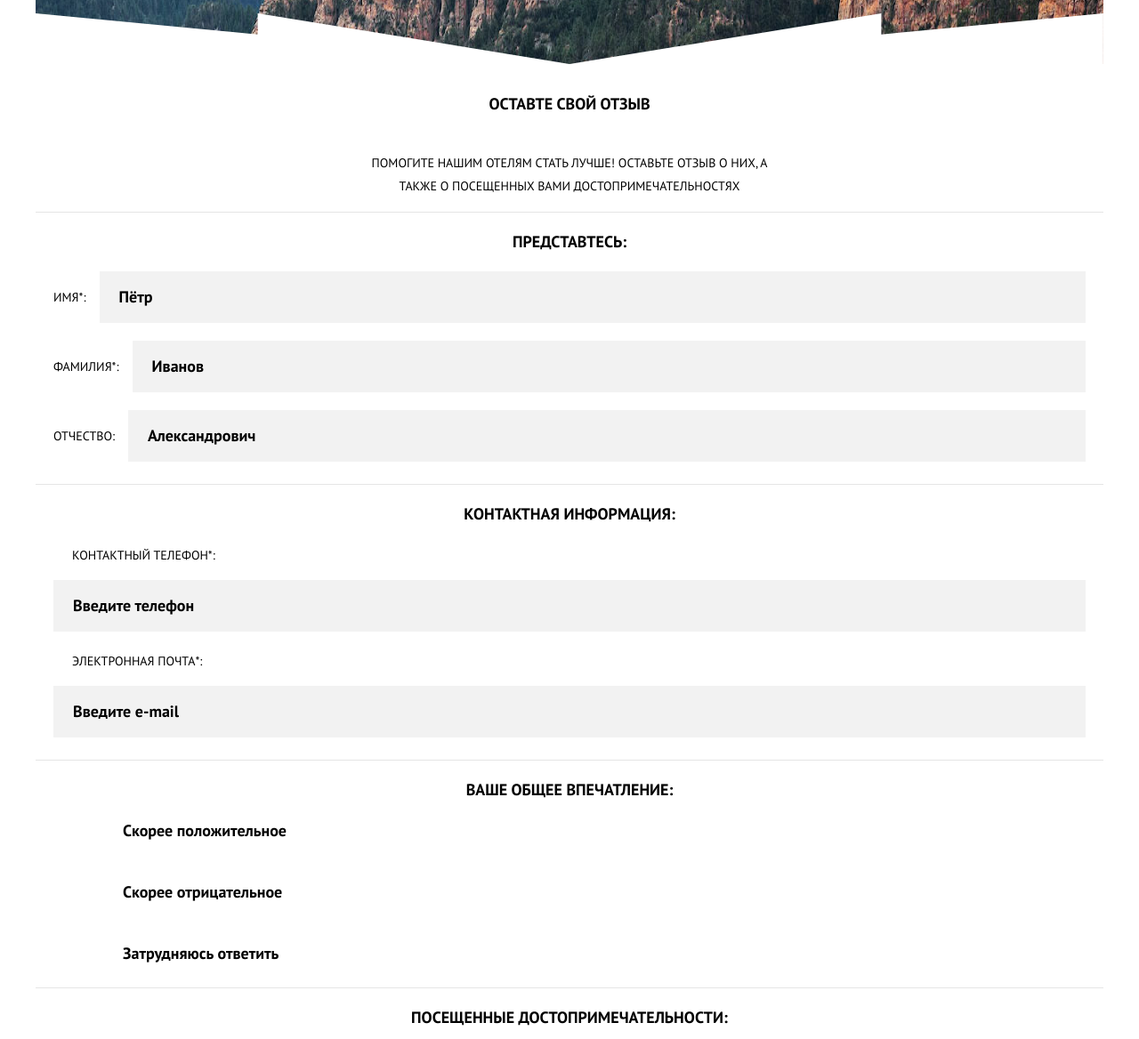
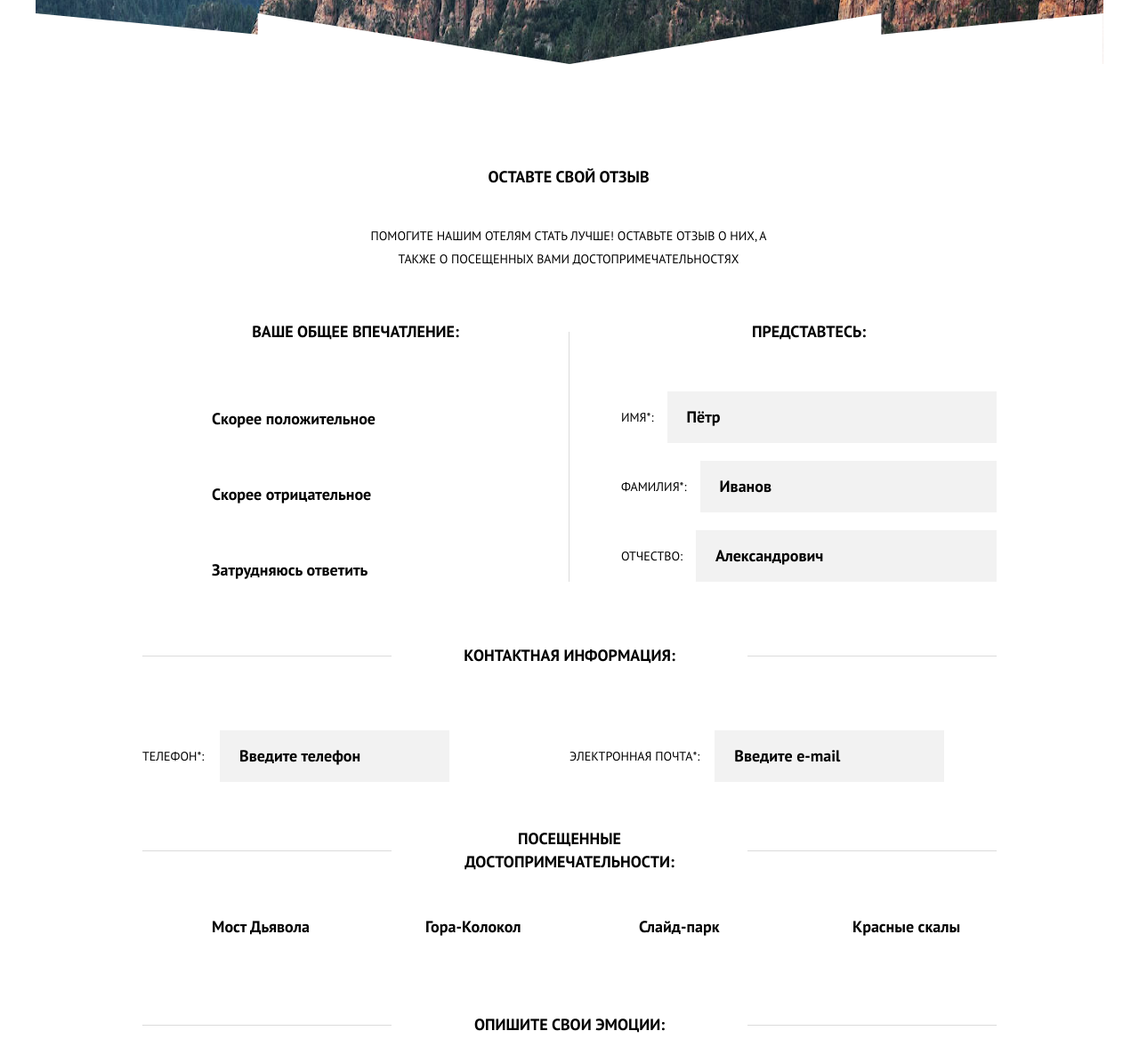
Before and after one commit to VadimKolpashchikov/1566065-sedona-21, a website: page source/form.html in a window 1280 px wide. Shown: the part 274-1442 px from the top of the page at 89% size. Drawn offline with nearby package versions, Linux system fonts and the light colour scheme; files that its build step writes are made by us from their sources.

Commit message:
исправляет ошибки в less добавляет сетку для страницы формы

```diff
--- a/source/form.html
+++ b/source/form.html
@@ -42,7 +42,9 @@
         <form class="feedback-form" action="https://echo.htmlacademy.ru" method="get">
           <div class="border"></div>
           <fieldset class="feedback-form__item feedback-form__user-name">
-            <legend class="feedback-form__title">Представтесь:</legend>
+            <legend class="feedback-form__legend">
+              <span class="feedback-form__title">Представтесь:</span>
+            </legend>
             <label>
               Имя*:
               <input class="feedback-form__input" type="text" name="name" placeholder="Пётр" required>
@@ -58,9 +60,11 @@
           </fieldset>
           <div class="border"></div>
           <fieldset class="feedback-form__item feedback-form__contacts">
-            <legend class="feedback-form__title">Контактная информация:</legend>
+            <legend class="feedback-form__legend">
+              <span class="feedback-form__title">Контактная информация:</span>
+            </legend>
             <label>
-              <span class="feedback-form__text-wrapper">Контактный телефон*:</span>
+              <span class="feedback-form__text-wrapper feedback-form__tell">Контактный телефон*:</span>
               <input
                 class="feedback-form__input tel-input"
                 type="tel" name="telephone"
@@ -82,7 +86,9 @@
           </fieldset>
           <div class="border"></div>
           <fieldset class="feedback-form__item feedback-form__impression">
-            <legend class="feedback-form__title">Ваше общее впечатление:</legend>
+            <legend class="feedback-form__legend">
+              <span class="feedback-form__title">Ваше общее впечатление:</span>
+            </legend>
             <label class="radio check option">
               <input class="radio-input" type="radio" name="impression" value="positive" checked>
               Скорее положительное
@@ -98,27 +104,31 @@
           </fieldset>
           <div class="border"></div>
           <fieldset class="feedback-form__item feedback-form__visited">
-            <legend class="feedback-form__title">Посещенные достопримечательности:</legend>
-            <label class="check box option">
+            <legend class="feedback-form__legend">
+              <span class="feedback-form__title">Посещенные достопримечательности:</span>
+            </legend>
+            <label class="check feedback-form__box option">
               <input class="check-input" type="checkbox" name="visited" value="Devils bridge" checked>
               Мост Дьявола
             </label>
-            <label class="check box option">
+            <label class="check feedback-form__box option">
               <input class="check-input" type="checkbox" name="visited" value="Mount Bell" checked>
               Гора-Колокол
             </label>
-            <label class="check box option">
+            <label class="check feedback-form__box option">
               <input class="check-input" type="checkbox" name="visited" value="Slide park" checked>
               Слайд-парк
             </label>
-            <label class="check box option">
+            <label class="check feedback-form__box option">
               <input class="check-input" type="checkbox" name="visited" value="Red rocks">
               Красные скалы
             </label>
           </fieldset>
           <div class="border"></div>
           <fieldset class="feedback-form__item feedback-form__comment">
-            <legend class="feedback-form__title">Опишите свои эмоции:</legend>
+            <legend class="feedback-form__legend">
+              <span class="feedback-form__title">Опишите свои эмоции:</span>
+            </legend>
             <textarea
               class="feedback-form__input input_comment"
               placeholder="Опишите подробно все свои восторги"
@@ -127,7 +137,7 @@
           </fieldset>
           <div class="feedback-form__button-container">
             <button class="button feedback-form__button-submit" type="submit">Отправить отзыв</button>
-            <p class="feedback-form__legend text"><sup>*</sup> - обязательные поля</p>
+            <p class="feedback-form__direction text"><sup>*</sup> - обязательные поля</p>
           </div>
         </form>
       </section>
--- a/source/less/blocks/feedback-form.less
+++ b/source/less/blocks/feedback-form.less
@@ -13,8 +13,15 @@
   border: none;
 }
 
+.feedback-form__legend {
+  display: flex;
+  justify-content: center;
+  align-items: center;
+  width: 100%;
+  margin-bottom: 20px;
+}
+
 .feedback-form__title {
-  margin-bottom: 20px;
   font-weight: bold;
   font-size: 18px;
   line-height: 26px;
@@ -119,6 +126,10 @@
   }
 }
 
+.feedback-form__comment {
+  margin-bottom: 26px;
+}
+
 .feedback-form textarea {
   width: 100%;
   min-height: 160px;
@@ -135,10 +146,214 @@
   display: flex;
   flex-direction: column;
   align-items: center;
-  margin-top: 26px;
   padding: 0 20px;
 }
 
-.feedback-form__legend {
+.feedback-form__direction {
   display: none;
 }
+
+
+@media (min-width: @tablet-width) {
+  .feedback-form {
+    display: flex;
+    flex-wrap: wrap;
+    padding: 0 60px 0 60px;
+    margin-bottom: 61px;
+    box-sizing: border-box;
+  }
+
+  .border {
+    display: none;
+  }
+
+  .feedback-form__item {
+    padding: 0;
+  }
+
+  .feedback-form__impression {
+    order: -1;
+    display: flex;
+    flex-direction: column;
+    justify-content: space-between;
+    flex-basis: 324px;
+    flex-grow: 1;
+    margin-bottom: 72px;
+    border-right: 1px solid @border;
+    box-sizing: border-box;
+  }
+
+  .feedback-form__impression .feedback-form__legend {
+    margin-bottom: 72px;
+  }
+
+  .feedback-form__user-name {
+    display: flex;
+    flex-direction: column;
+    justify-content: space-between;
+    flex-basis: 324px;
+    flex-grow: 1;
+    padding-left: 58px;
+    margin-bottom: 72px;
+    box-sizing: border-box;
+  }
+
+  .feedback-form__user-name .feedback-form__legend {
+    margin-bottom: 54px;
+  }
+
+  .feedback-form__user-name .feedback-form__title {
+    text-align: left;
+  }
+
+  .feedback-form__contacts {
+    flex-basis: 100%;
+    flex-grow: 1;
+    margin-bottom: 51px;
+  }
+
+  .feedback-form__contacts .feedback-form__legend {
+    background: linear-gradient(@border, @border) center no-repeat;
+    background-size: 100% 1px;
+  }
+
+  .feedback-form__contacts .feedback-form__title {
+    width: 400px;
+    padding: 0 40px;
+    box-sizing: border-box;
+    background: @page-background;
+  }
+
+  .feedback-form__visited {
+    flex-basis: 100%;
+    flex-grow: 1;
+    display: flex;
+    flex-direction: row;
+    justify-content: center;
+    flex-wrap: wrap;
+    margin-bottom: 22px;
+  }
+
+  .feedback-form__visited .feedback-form__legend {
+    margin-bottom: 47px;
+    background: linear-gradient(@border, @border) center no-repeat;
+    background-size: 100% 1px;
+  }
+
+  .feedback-form__visited .feedback-form__title {
+    width: 400px;
+    padding: 0 40px;
+    box-sizing: border-box;
+    background: @page-background;
+  }
+
+  .feedback-form__visited .feedback-form__box {
+    margin-bottom: 62px;
+  }
+
+  .feedback-form__box {
+    flex-basis: 240px;
+    box-sizing: border-box;
+  }
+
+  .feedback-form__comment {
+    flex-basis: 100%;
+    flex-grow: 1;
+    margin-bottom: 58px;
+  }
+
+  .feedback-form__comment .feedback-form__legend {
+    margin-bottom: 54px;
+    background: linear-gradient(@border, @border) center no-repeat;
+    background-size: 100% 1px;
+  }
+
+  .feedback-form__comment .feedback-form__title {
+    width: 400px;
+    padding: 0 40px;
+    box-sizing: border-box;
+    background: @page-background;
+  }
+
+  .feedback-form__button-container {
+    flex-direction: row;
+    justify-content: space-between;
+    width: 100%;
+    padding: 0;
+  }
+
+  .feedback-form__button-submit {
+    flex-basis: 50%;
+  }
+
+  .feedback-form__direction {
+    display: block;
+  }
+}
+
+@media (min-width: @desktop-width) {
+  .feedback-form {
+    padding: 0 120px;
+    margin-bottom: 66px;
+  }
+
+  .feedback__text-container {
+    padding-bottom: 56px;
+  }
+
+  .feedback-form__user-name {
+    margin-bottom: 70px;
+  }
+
+  .feedback-form__impression {
+    margin-bottom: 70px;
+  }
+
+  .feedback-form__contacts {
+    flex-direction: row;
+    flex-wrap: wrap;
+  }
+
+  .feedback-form__contacts .feedback-form__legend {
+    margin-bottom: 71px;
+  }
+
+  .feedback-form__contacts label {
+    flex-direction: row;
+    justify-content: flex-start;
+    align-items: center;
+    flex-basis: 50%;
+  }
+
+  .feedback-form__contacts label:not(:last-child) {
+    margin-bottom: 0;
+  }
+
+  .feedback-form__contacts input {
+    margin-top: 0;
+    flex-basis: 258px;
+    flex-grow: 0;
+  }
+
+  .feedback-form__text-wrapper {
+    padding: 0 17px 0 0;
+  }
+
+  .feedback-form__tell {
+    visibility: hidden;
+    position: relative;
+    width: 70px;
+    height: 26px;
+
+    &::after {
+      content: "телефон*:";
+      display: block;
+      visibility: visible;
+      position: absolute;
+      left: 0;
+      top: 0;
+      width: min-content;
+      height: auto;
+    }
+  }
+}
--- /dev/null
+++ b/source/less/blocks/feedback.less
@@ -0,0 +1,5 @@
+@media (min-width: @tablet-width) {
+  .feedback__text-container {
+    padding: 64px 108px 60px 106px;
+  }
+}
--- a/source/less/blocks/form-header.less
+++ b/source/less/blocks/form-header.less
@@ -15,3 +15,9 @@
     background-position: 50% 100%, 50% 95px, 50% 100%;
   }
 }
+
+@media (min-width: @desktop-width) {
+  .form-header {
+    margin-bottom: 50px;
+  }
+}
--- a/source/less/blocks/modal-error.less
+++ b/source/less/blocks/modal-error.less
@@ -6,7 +6,7 @@
   position: fixed;
   top: 50%;
   left: 50%;
-  transform: translateX(-50%);
+  transform: translateX(-50%) translateY(-50%);
   width: 320px;
   height: 280px;
   padding: 8px 20px 35px;
@@ -16,6 +16,32 @@
   z-index: 1003;
 }
 
+.modal-error .text_keynote {
+  padding-bottom: 30px;
+}
+
 .modal-error__button-ok {
   width: 180px;
 }
+
+@media (min-width: @tablet-width) {
+  .modal-error {
+    width: 400px;
+    height: 347px;
+    padding: 50px 46px 49px;
+  }
+
+  .modal-error .text-container {
+    padding: 0;
+  }
+
+  .modal-error .text_keynote {
+    padding: 0 30px 30px;
+    font-size: 30px;
+    line-height: 40px;
+  }
+
+  .modal-error__button-ok {
+    width: 272px;
+  }
+}
--- a/source/less/blocks/review-sent.less
+++ b/source/less/blocks/review-sent.less
@@ -6,7 +6,7 @@
   position: fixed;
   top: 50%;
   left: 50%;
-  transform: translateX(-50%);
+  transform: translateX(-50%) translateY(-50%);
   width: 320px;
   height: 323px;
   padding: 6px 20px 0;
@@ -17,6 +17,37 @@
 }
 
 .review-sent__button-container {
+  display: flex;
+  justify-content: center;
+  align-items: center;
+  width: 100%;
   padding: 20px;
   background-color: @feedback-form__input;
 }
+
+@media (min-width: @tablet-width) {
+  .review-sent {
+    width: 640px;
+    height: 347px;
+    padding: 55px 0 0;
+  }
+
+  .review-sent__button-container {
+    min-height: 146px;
+    box-sizing: border-box;
+  }
+
+  .review-sent__button-close {
+    min-width: 458px;
+  }
+
+  .review-sent .text-container {
+    padding: 0 120px;
+  }
+
+  .review-sent .text_keynote {
+    padding: 0 0 30px;
+    font-size: 30px;
+    line-height: 40px;
+  }
+}
--- a/source/less/global/variabless.less
+++ b/source/less/global/variabless.less
@@ -11,6 +11,7 @@
 @button-active-text: rgba(255, 255, 255, 0.3);
 @border: #E5E5E5;
 @feedback-form__input: #F2F2F2;
+@border: #DBDBDB;
 @modal-shadow: rgba(0, 1, 1, 0.15);
 @player__loading-bar: rgba(255, 255, 255, 0.2);
 
--- a/source/less/style.less
+++ b/source/less/style.less
@@ -20,6 +20,7 @@
 @import "blocks/map.less";
 @import "blocks/radio-input.less";
 @import "blocks/check-input.less";
+@import "blocks/feedback.less";
 @import "blocks/feedback-form.less";
 @import "blocks/media.less";
 @import "blocks/photo.less";
```
